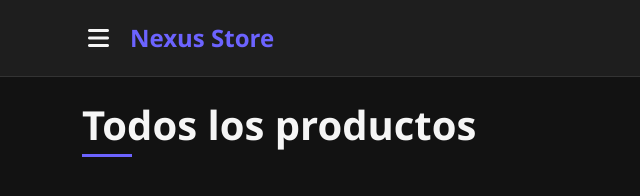
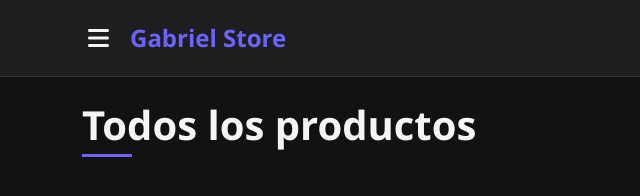
Before and after one commit to Jarem2502/tienda1.0, a website: page frontend/index.html in a window 1280 px wide. Shown: the full height of the page, 0-640 px from the left. Drawn offline with nearby package versions, Linux system fonts and the light colour scheme; no server answers.

Commit message:
Update index.html

```diff
--- a/frontend/index.html
+++ b/frontend/index.html
@@ -344,7 +344,7 @@
         <button class="menu-toggle" id="menuToggle">
           <i class="fas fa-bars"></i>
         </button>
-        <a class="navbar-brand brand" href="#">Nexus Store</a>
+        <a class="navbar-brand brand" href="#">Gabriel Store</a>
 
         <div class="d-flex align-items-center ms-auto">
           <!-- Área de auth y administración -->
```
